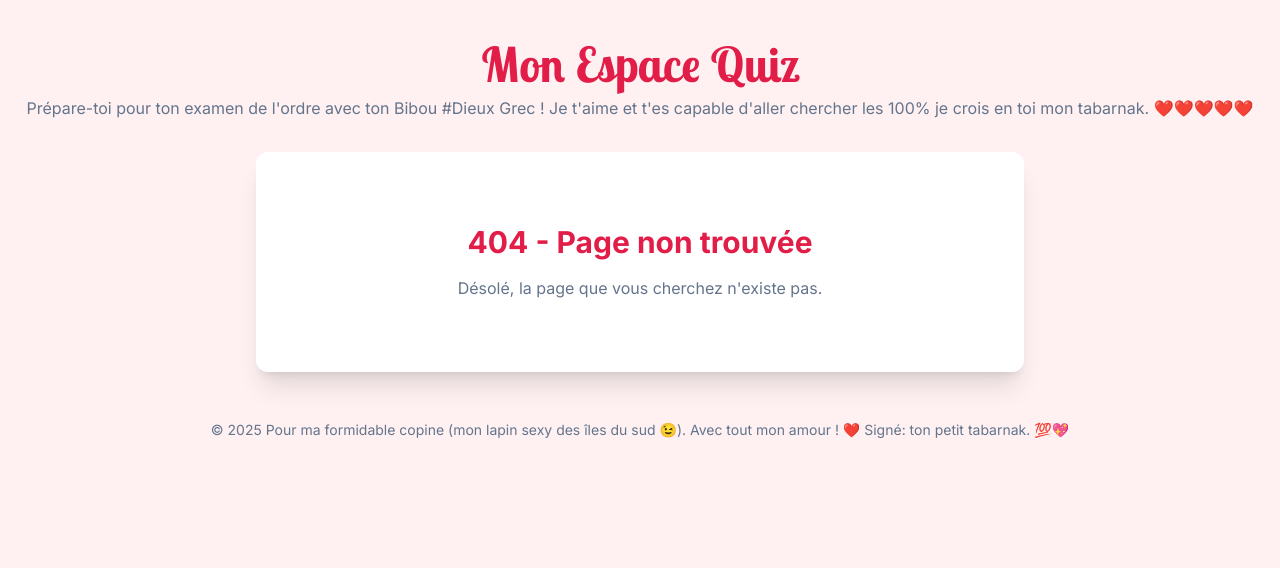
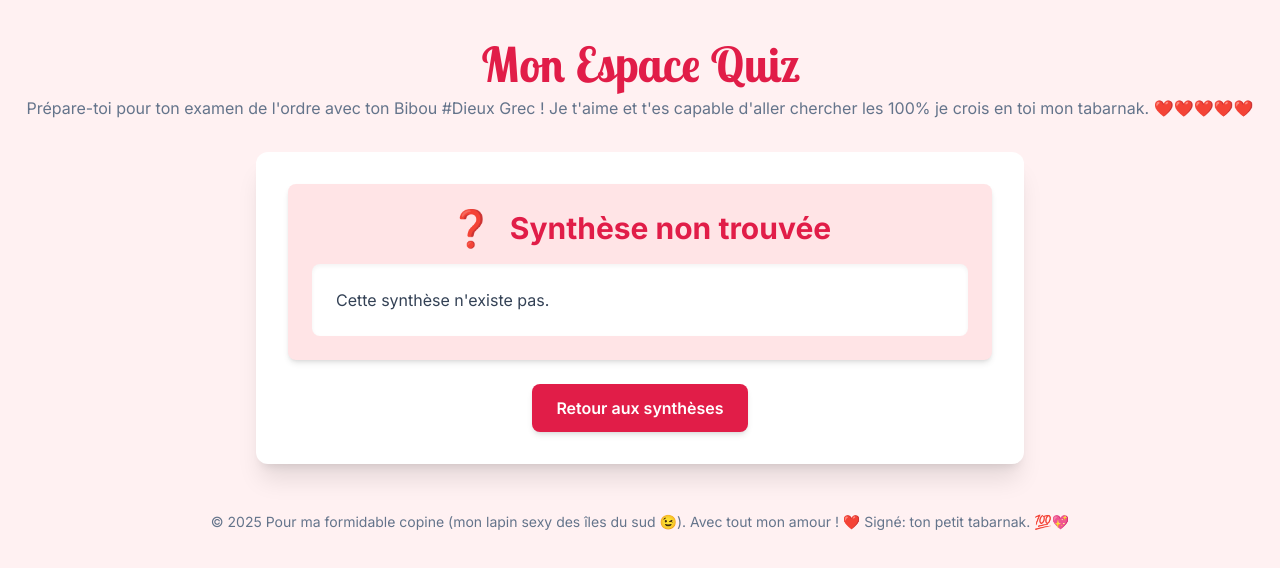
Before and after one commit to anth000/Boubi-Quizz, a React (Vite) app: page /#/synthesis/1 in a window 1280 px wide. Shown: the top 568 px of the page. Built offline with nearby package versions, Linux system fonts and the light colour scheme.

Commit message:
Add Synthesis Page Components and Update Routing

```diff
--- a/App.tsx
+++ b/App.tsx
@@ -1,10 +1,11 @@
-
 import React from 'react';
 import { Routes, Route } from 'react-router-dom';
 import Layout from './components/Layout';
 import HomePage from './components/HomePage';
 import QuizPage from './components/QuizPage';
 import ResultsPage from './components/ResultsPage';
+import SynthesisListPage from './components/SynthesisListPage';
+import SynthesisPage from './components/SynthesisPage';
 
 const App: React.FC = () => {
   return (
@@ -13,11 +14,13 @@ const App: React.FC = () => {
         <Route index element={<HomePage />} />
         <Route path="quiz/:quizDate" element={<QuizPage />} />
         <Route path="results/:quizDate" element={<ResultsPage />} />
-        <Route path="*" element={ // Basic 404
-            <div className="text-center py-10">
-                <h1 className="text-3xl font-bold text-theme-primary">404 - Page non trouvée</h1>
-                <p className="text-theme-text-light mt-4">Désolé, la page que vous cherchez n'existe pas.</p>
-            </div>
+        <Route path="synthesis" element={<SynthesisListPage />} />
+        <Route path="synthesis/:type" element={<SynthesisPage />} />
+        <Route path="*" element={
+          <div className="text-center py-10">
+            <h1 className="text-3xl font-bold text-theme-primary">404 - Page non trouvée</h1>
+            <p className="text-theme-text-light mt-4">Désolé, la page que vous cherchez n'existe pas.</p>
+          </div>
         } />
       </Route>
     </Routes>
--- a/components/HomePage.tsx
+++ b/components/HomePage.tsx
@@ -1,4 +1,3 @@
-
 import React from 'react';
 import { Link } from 'react-router-dom';
 import { tousLesQuestionnaires } from '../quizData';
@@ -11,8 +10,8 @@ const HomePage: React.FC = () => {
 
   const now = new Date(today + 'T00:00:00');
   const pastQuizDates = Object.keys(tousLesQuestionnaires)
-  .filter(date => new Date(date) < now)
-  .sort((a, b) => new Date(b).getTime() - new Date(a).getTime());
+    .filter(date => new Date(date) < now)
+    .sort((a, b) => new Date(b).getTime() - new Date(a).getTime());
 
   return (
     <div className="space-y-8">
@@ -38,6 +37,14 @@ const HomePage: React.FC = () => {
         )}
       </section>
 
+      <section>
+        <Link to="/synthesis">
+          <Button variant="secondary" className="w-full text-lg mb-6">
+            Accéder aux Synthèses 📚
+          </Button>
+        </Link>
+      </section>
+
       {pastQuizDates.length > 0 && (
         <section>
           <h3 className="text-2xl font-semibold text-theme-text-main mb-4">Anciens Questionnaires</h3>
--- /dev/null
+++ b/components/SynthesisButton.tsx
@@ -0,0 +1,32 @@
+import React from 'react';
+import { Link } from 'react-router-dom';
+import Button from './Button';
+
+interface SynthesisButtonProps {
+  title: string;
+  description: string;
+  path: string;
+  icon?: string;
+}
+
+const SynthesisButton: React.FC<SynthesisButtonProps> = ({ title, description, path, icon }) => {
+  return (
+    <Link to={path} className="block">
+      <div className="group hover:transform hover:scale-102 transition-all duration-200">
+        <div className="bg-white p-6 rounded-xl shadow-md border border-rose-100 hover:border-theme-primary hover:shadow-lg transition-all duration-200">
+          <div className="flex items-center space-x-4">
+            {icon && <span className="text-2xl">{icon}</span>}
+            <div>
+              <h3 className="text-xl font-semibold text-theme-primary group-hover:text-theme-primary-hover transition-colors duration-200">
+                {title}
+              </h3>
+              <p className="text-theme-text-light mt-2">{description}</p>
+            </div>
+          </div>
+        </div>
+      </div>
+    </Link>
+  );
+};
+
+export default SynthesisButton;
--- /dev/null
+++ b/components/SynthesisListPage.tsx
@@ -0,0 +1,56 @@
+import React from 'react';
+import SynthesisButton from './SynthesisButton';
+
+const SynthesisListPage: React.FC = () => {
+  const syntheses = [
+    {
+      title: "Synthèse Générale",
+      description: "Vue d'ensemble des concepts clés et points importants",
+      path: "/synthesis/general",
+      icon: "📚"
+    },
+    {
+      title: "Points Essentiels",
+      description: "Résumé des éléments cruciaux à retenir",
+      path: "/synthesis/essential",
+      icon: "⭐"
+    },
+    {
+      title: "Formules et Définitions",
+      description: "Compilation des formules et définitions importantes",
+      path: "/synthesis/formulas",
+      icon: "📝"
+    },
+    {
+      title: "Cas Pratiques",
+      description: "Exemples concrets et applications pratiques",
+      path: "/synthesis/practical",
+      icon: "💡"
+    }
+  ];
+
+  return (
+    <div className="space-y-8">
+      <section className="text-center p-6 bg-rose-100 rounded-lg shadow">
+        <h2 className="text-3xl font-semibold text-theme-primary mb-3">Synthèses</h2>
+        <p className="text-theme-text-light text-lg">
+          Retrouve ici toutes les synthèses pour consolider tes connaissances !
+        </p>
+      </section>
+
+      <div className="grid gap-6 mt-8">
+        {syntheses.map((synthesis, index) => (
+          <SynthesisButton
+            key={index}
+            title={synthesis.title}
+            description={synthesis.description}
+            path={synthesis.path}
+            icon={synthesis.icon}
+          />
+        ))}
+      </div>
+    </div>
+  );
+};
+
+export default SynthesisListPage;
--- /dev/null
+++ b/components/SynthesisPage.tsx
@@ -0,0 +1,70 @@
+import React from 'react';
+import { useParams, Link } from 'react-router-dom';
+import Button from './Button';
+
+const SynthesisPage: React.FC = () => {
+  const { type } = useParams<{ type: string }>();
+
+  const getSynthesisContent = () => {
+    switch (type) {
+      case 'general':
+        return {
+          title: "Synthèse Générale",
+          content: "Contenu de la synthèse générale...",
+          icon: "📚"
+        };
+      case 'essential':
+        return {
+          title: "Points Essentiels",
+          content: "Contenu des points essentiels...",
+          icon: "⭐"
+        };
+      case 'formulas':
+        return {
+          title: "Formules et Définitions",
+          content: "Contenu des formules et définitions...",
+          icon: "📝"
+        };
+      case 'practical':
+        return {
+          title: "Cas Pratiques",
+          content: "Contenu des cas pratiques...",
+          icon: "💡"
+        };
+      default:
+        return {
+          title: "Synthèse non trouvée",
+          content: "Cette synthèse n'existe pas.",
+          icon: "❓"
+        };
+    }
+  };
+
+  const synthesis = getSynthesisContent();
+
+  return (
+    <div className="space-y-6">
+      <div className="bg-rose-100 rounded-lg p-6 shadow-md">
+        <div className="flex items-center justify-center space-x-4 mb-4">
+          <span className="text-4xl">{synthesis.icon}</span>
+          <h1 className="text-3xl font-bold text-theme-primary">{synthesis.title}</h1>
+        </div>
+        <div className="bg-white rounded-lg p-6 shadow-inner">
+          <div className="prose max-w-none">
+            {synthesis.content}
+          </div>
+        </div>
+      </div>
+
+      <div className="flex justify-center mt-8">
+        <Link to="/synthesis">
+          <Button variant="primary">
+            Retour aux synthèses
+          </Button>
+        </Link>
+      </div>
+    </div>
+  );
+};
+
+export default SynthesisPage;
```
